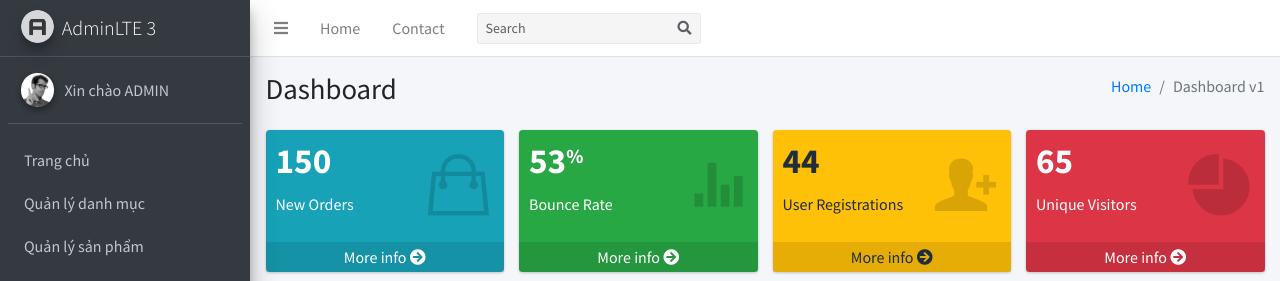
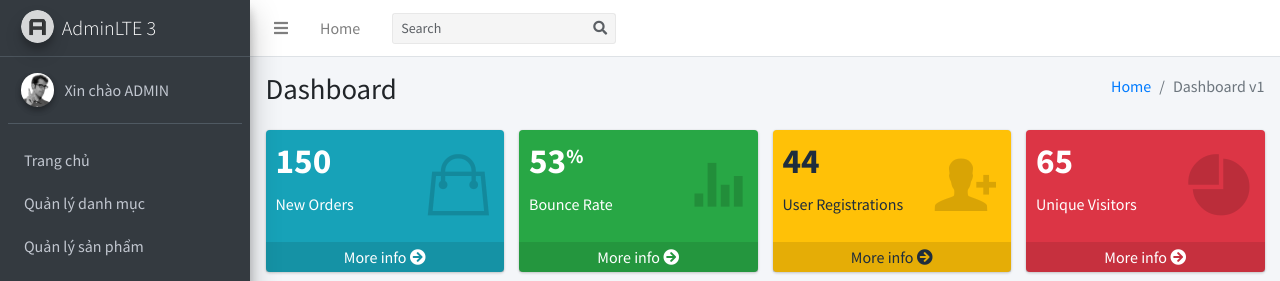
Before and after one commit to Duongvietanh751/du_an, a PHP site: page /admin/index.php in a window 1280 px wide. Shown: the top 281 px of the page. Run offline with PHP 8.4, Linux system fonts and the light colour scheme; some libraries are stand-ins or nearby versions.

Commit message:
update header

```diff
--- a/admin/header.php
+++ b/admin/header.php
@@ -39,10 +39,7 @@
         <a class="nav-link" data-widget="pushmenu" href="#" role="button"><i class="fas fa-bars"></i></a>
       </li>
       <li class="nav-item d-none d-sm-inline-block">
-        <a href="index3.html" class="nav-link">Home</a>
-      </li>
-      <li class="nav-item d-none d-sm-inline-block">
-        <a href="#" class="nav-link">Contact</a>
+        <a href="index.php?act=home" class="nav-link">Home</a>
       </li>
     </ul>
 
```
